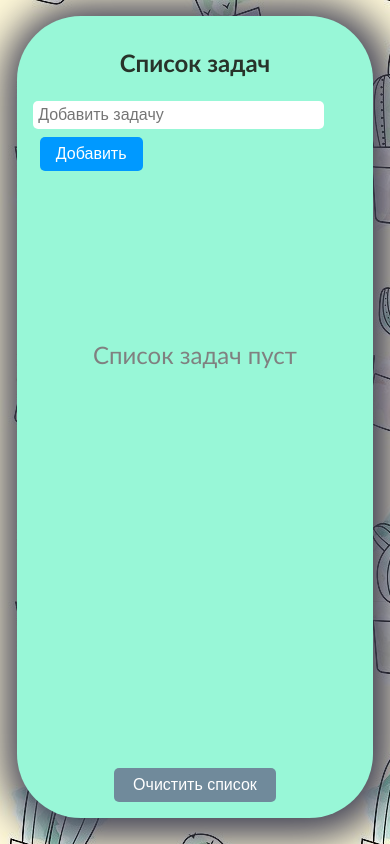
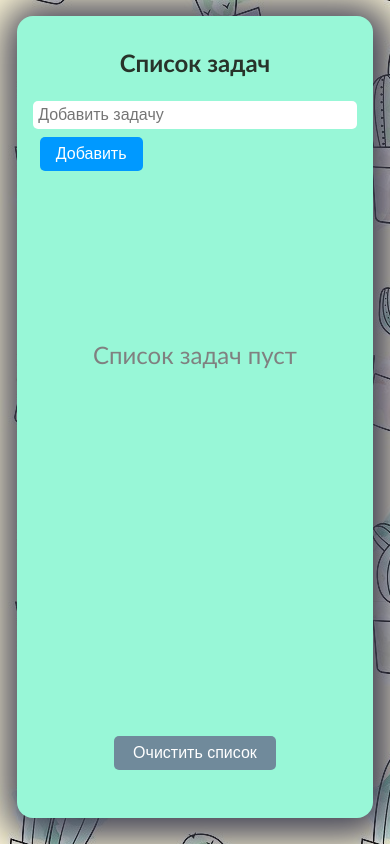
Before and after one commit to Dari-Dari/Week_11_ToDoList, a plain HTML site: page index.html in a window 390 px wide. Drawn offline with Linux system fonts and the light colour scheme.

Commit message:
fix: mobile layout

```diff
--- a/assets/style.scss
+++ b/assets/style.scss
@@ -17,7 +17,8 @@
   padding: 1% 5% 3%;
   border-radius: 4rem;
   box-shadow: 0.2rem 0.2rem 2.5rem 1rem rgb(63, 63, 82);
-    font-family: 'Trebuchet MS', 'Lucida Sans Unicode', 'Lucida Grande', 'Lucida Sans', Arial, sans-serif;
+  font-family: "Trebuchet MS", "Lucida Sans Unicode", "Lucida Grande",
+    "Lucida Sans", Arial, sans-serif;
 }
 
 .main {
@@ -42,7 +43,6 @@
     &:focus {
       outline: none;
     }
-
   }
 
   #addButton {
@@ -77,8 +77,6 @@
 
 .main__task-list {
   margin: 2rem auto;
-
-
 
   ul {
     list-style: none;
@@ -129,12 +127,13 @@
   }
 }
 
-@media screen and (max-width:578px) {
+@media screen and (max-width: 578px) {
   .container {
     width: 95%;
     min-height: 95vh;
     margin: 1rem auto;
-        padding: 1rem;
+    padding: 1rem 1rem 3rem;
+    border-radius: 1rem;
   }
   .main {
     h1 {
@@ -150,7 +149,7 @@
     }
 
     #taskInput {
-        width: 90%;
+      width: 100%;
       margin: 0.5rem 0;
       padding: 0.3rem;
       font-size: 1rem;
@@ -164,7 +163,6 @@
       font-size: 1rem;
     }
   }
-
 
   #removeButton {
     padding: 0.5rem 1.2rem;
```
Also changed, not shown: assets/style.css, 1 other file. Lines whose indentation alone changed are shown as unchanged.
